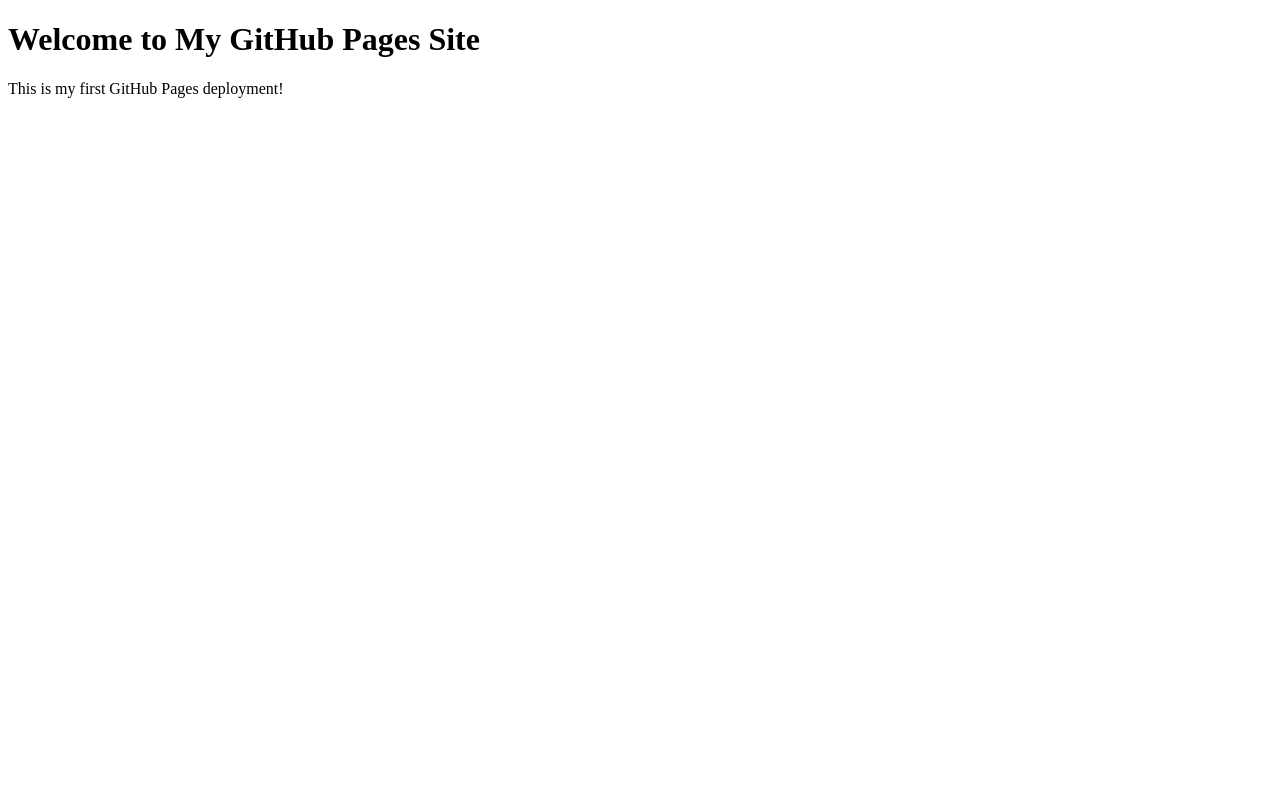
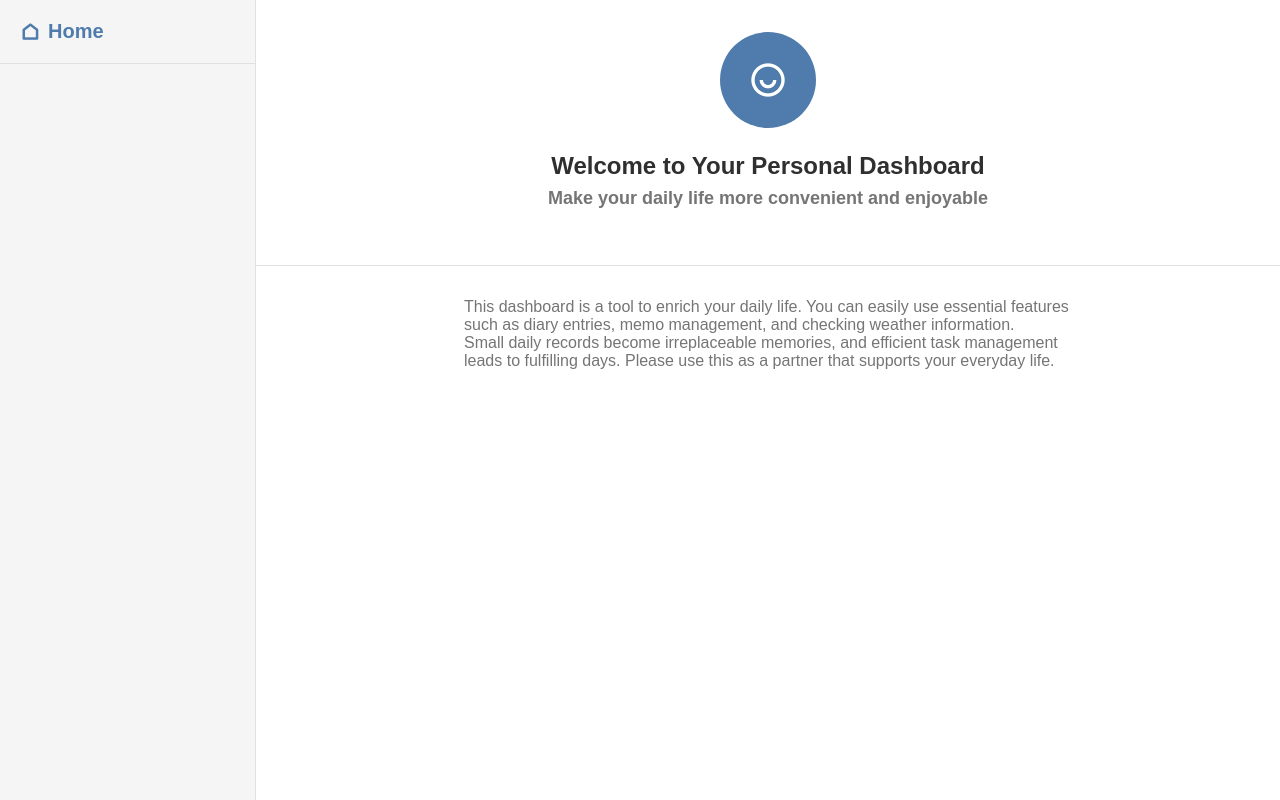
Before and after one commit to KoeiNakamura/prog_site, a plain HTML site: page index.html in a window 1280 px wide. Drawn offline with nearby package versions, Linux system fonts and the light colour scheme.

Commit message:
create new dashboard site

```diff
--- a/index.html
+++ b/index.html
@@ -1,12 +1,37 @@
 <!DOCTYPE html>
 <html lang="en">
-<head>
-    <meta charset="UTF-8">
-    <meta name="viewport" content="width=device-width, initial-scale=1.0">
-    <title>My GitHub Pages Site</title>
-</head>
-<body>
-    <h1>Welcome to My GitHub Pages Site</h1>
-    <p>This is my first GitHub Pages deployment!</p>
-</body>
+  <head>
+    <meta charset="UTF-8" />
+    <meta name="viewport" content="width=device-width, initial-scale=1.0" />
+    <title>Dashboard</title>
+    <link rel="stylesheet" href="style.css" />
+    <link href="https://cdn.jsdelivr.net/npm/remixicon@4.5.0/fonts/remixicon.css" rel="stylesheet" />
+  </head>
+  <body>
+    <div class="content">
+      <aside class="sidebar">
+        <div class="sidebar-header">
+          <a href="#" data-tab="home">
+            <span class="ri-home-line"></span>
+            <span>Home</span>
+          </a>
+        </div>
+      </aside>
+      <main id="home">
+        <div class="section">
+          <div class="main-header">
+            <div class="profile-icon">
+              <span class="ri-user-smile-line"></span>
+            </div>
+            <h1>Welcome to Your Personal Dashboard</h1>
+            <h2>Make your daily life more convenient and enjoyable</h2>
+          </div>
+          <div class="main-message">
+            <p>This dashboard is a tool to enrich your daily life. You can easily use essential features such as diary entries, memo management, and checking weather information.</p>
+            <p>Small daily records become irreplaceable memories, and efficient task management leads to fulfilling days. Please use this as a partner that supports your everyday life.</p>
+          </div>
+        </div>
+      </main>
+    </div>
+  </body>
 </html>
--- /dev/null
+++ b/style.css
@@ -0,0 +1,106 @@
+/* ブラウザで設定されているスタイルのリセット・共通設定 */
+/* 消さないでください */
+*,
+*::before,
+*::after {
+  box-sizing: border-box;
+}
+body,
+h1,
+h2,
+h3,
+p,
+ul,
+li,
+form,
+input,
+textarea,
+select,
+button {
+  margin: 0;
+  padding: 0;
+  font-family: sans-serif;
+}
+
+ul {
+  list-style: none;
+}
+/* スタイルのリセット終了 */
+
+/* サイドバーとメインコンテンツを包むための要素のスタイルを書いてください */
+.content {
+  display: flex;
+  height: 100vh; /* ビューポートの高さに合わせる */
+}
+
+/* サイドバーに関連するスタイルを書いてください */
+.sidebar {
+  width: 256px; /* サイドバーの幅 */
+  flex-shrink: 0; /* サイドバーが縮まないようにする */
+  background-color: #f5f5f5; /* サイドバーの背景色 */
+  border-right: 1px solid #e0e0e0; /* サイドバーの右側に境界線を追加 */
+  display: flex;
+  flex-direction: column; /* サイドバーの内容を縦に並べる */
+  height: 100%; /* サイドバーの高さをビューポートに合わせる */
+}
+
+.sidebar-header {
+  padding: 20px; /* ヘッダーのパディング */
+  border-bottom: 1px solid #e0e0e0; /* ヘッダーの下に境界線を追加 */
+}
+
+.sidebar-header a {
+  font-size: 1.25rem; /* フォントサイズ */
+  font-weight: 600; /* フォントの太さ */
+  color: #4f7cac; /* テキストの色 */
+  display: flex; /* アイコンとテキストを横に並べる */
+  align-items: center; /* アイコンとテキストを縦に中央揃え */
+  gap: 8px; /* アイコンとテキストの間にスペースを追加 */
+  text-decoration: none; /* リンクの下線を消す */
+}
+
+/* メインコンテンツに関連するスタイルを書いてください */
+main {
+  flex: 1; /* メインコンテンツが残りのスペースを占める */
+}
+
+.main-header {
+  background-color: white; /* メインヘッダーの背景色 */
+  padding: 32px; /* ヘッダーのパディング */
+  border-bottom: 1px solid #e0e0e0; /* ヘッダーの下に境界線を追加 */
+  text-align: center; /* ヘッダーのテキストを中央揃え */
+}
+
+.profile-icon {
+  width: 96px; /* アイコンの幅 */
+  height: 96px; /* アイコンの高さ */
+  background-color: #4f7cac; /* アイコンの背景色 */
+  border-radius: 50%; /* アイコンを丸くする */
+  display: flex; /* アイコンの内容を中央に配置 */
+  justify-content: center; /* アイコンの内容を中央に配置 */
+  align-items: center; /* アイコンの内容を中央に配置 */
+  margin: 0 auto 24px; /* アイコンの下にスペースを追加 */
+  font-size: 2.5rem; /* アイコンのフォントサイズ */
+  color: white; /* アイコンのテキスト色 */
+}
+
+.main-header h1 {
+  font-size: 1.5rem; /* ヘッダーのタイトルのフォントサイズ */
+  font-weight: 600; /* ヘッダーのタイトルのフォントの太さ */
+  color: #2f2f2f; /* ヘッダーのタイトルの色 */
+  margin-bottom: 8px; /* タイトルの下にスペースを追加 */
+}
+
+.main-header h2 {
+  font-size: 1.125rem; /* ヘッダーのサブタイトルのフォントサイズ */
+  color: #757575; /* ヘッダーのサブタイトルの色 */
+  margin-bottom: 24px; /* サブタイトルの下にスペースを追加 */
+}
+
+.main-message {
+  max-width: 672px; /* メッセージの最大幅 */
+  margin: 0 auto; /* メッセージを中央に配置 */
+  padding: 32px; /* メッセージのパディング */
+  color: #757575; /* メッセージのテキスト色 */
+  margin-bottom: 16px; /* メッセージの下にスペースを追加 */
+}
```
